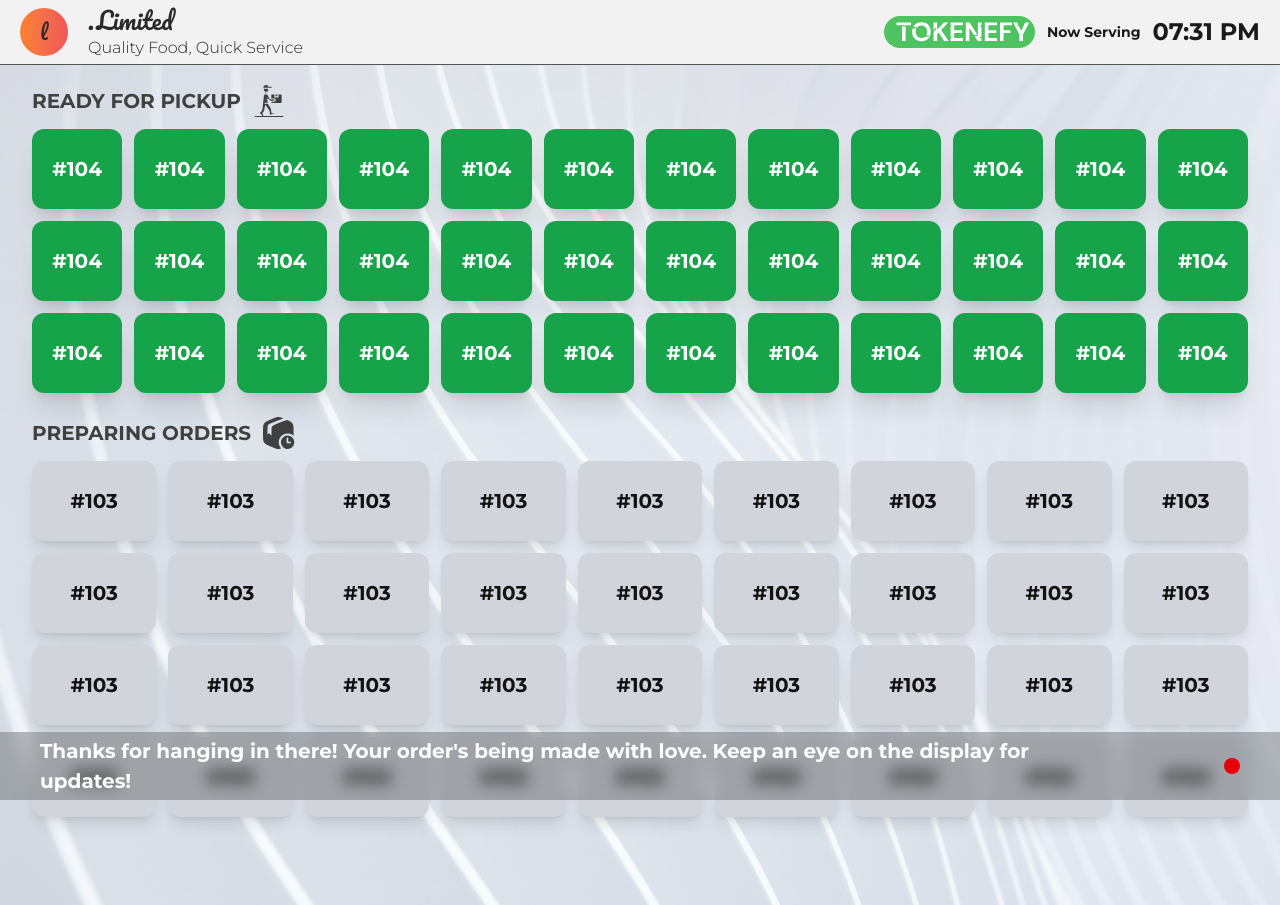
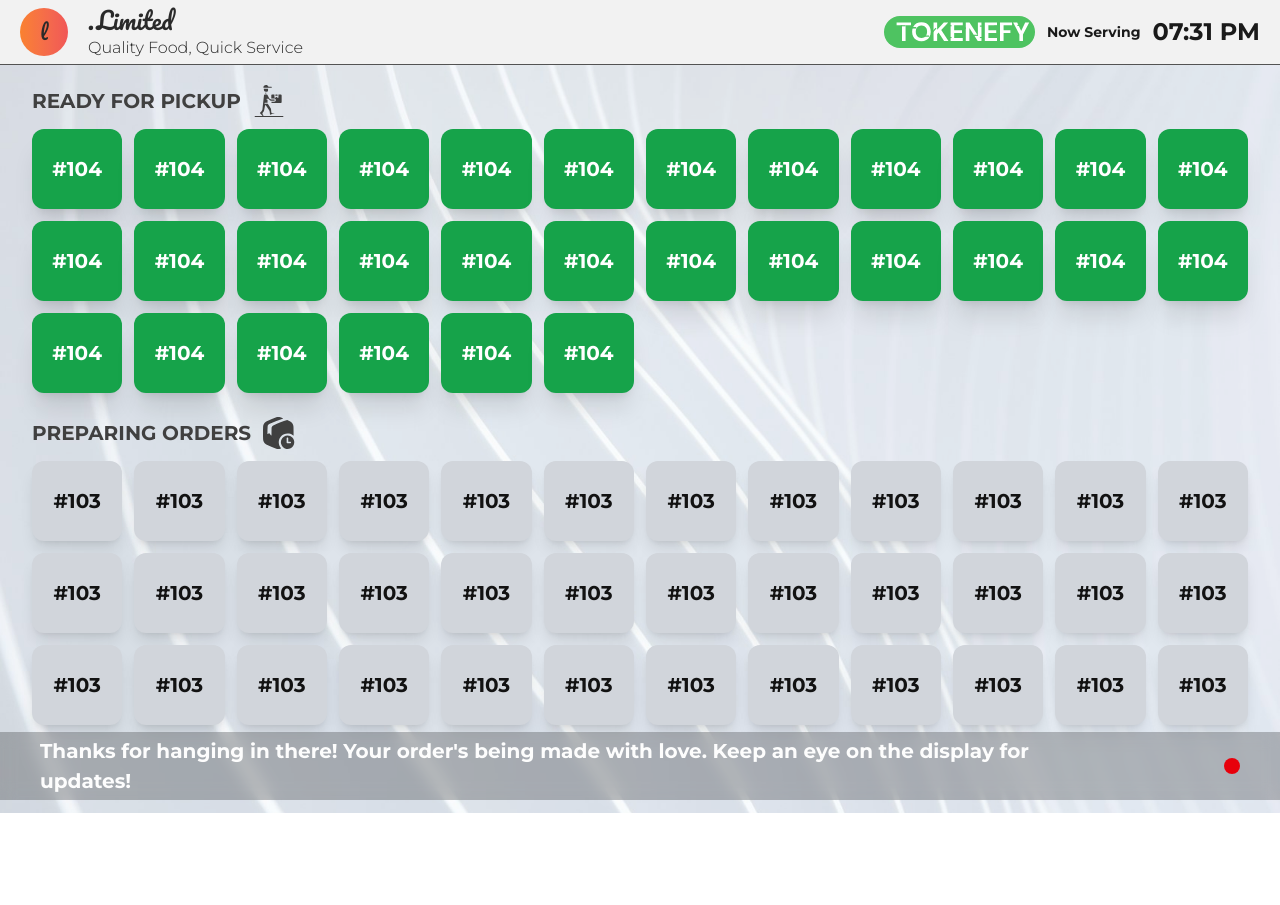
Before and after one commit to sacrosysdev/kitchen-order-tokenify, a React (Vite) app: page /result in a window 1280 px wide. After the commit the page ends 813 px from the top, so only its background shows below. Built offline with nearby package versions, Linux system fonts and the light colour scheme.

Commit message:
height managment

```diff
--- a/src/pages/readyView/PrepareCard.jsx
+++ b/src/pages/readyView/PrepareCard.jsx
@@ -2,8 +2,7 @@ import React from 'react'
 
 const PrepareCard = () => {
   return (
-    <div className='bg-[#D1D5DB] text-white flex justify-center items-center rounded-xl shadow-lg h-20 '
-
+    <div className='bg-[#D1D5DB] text-white flex justify-center items-center rounded-xl shadow-lg h-20'
     >
         <h2 className='font-bold text-xl text-[#121212]'>#103</h2>
     </div>
--- a/src/pages/readyView/PreparingOrders.jsx
+++ b/src/pages/readyView/PreparingOrders.jsx
@@ -9,7 +9,7 @@ const PreparingOrders = () => {
                   <h1 className='uppercase font-bold  text-[#404040] text-[20px] '>Preparing Orders</h1>
                   <img src={Waiting} alt="Waiting" className='h-8 w-8 object-contain'/>
                 </div>
-        <div className='grid grid-cols-3 sm:grid-cols-6 lg:grid-cols-9 2xl:grid-cols-12 gap-3 py-3'>
+        <div className='grid grid-cols-6 lg:grid-cols-8 xl:grid-cols-12 gap-3 py-3'>
             { Array.from({length:36}).map((_, index)=>(
                 <PrepareCard key={index}/>
             )) }
--- a/src/pages/readyView/ReadyOrders.jsx
+++ b/src/pages/readyView/ReadyOrders.jsx
@@ -10,7 +10,7 @@ const ReadyOrders = () => {
           <img src={Delivery} alt="delivery" className='h-8 w-8 object-contain'/>
         </div>
         <div className='grid grid-cols-6 lg:grid-cols-8 xl:grid-cols-12 gap-3 py-3'>
-            { Array.from({length:36}).map((_, index)=>(
+            { Array.from({length:30}).map((_, index)=>(
                 <ReadyCard key={index}/>
             )) }
         </div>
```
